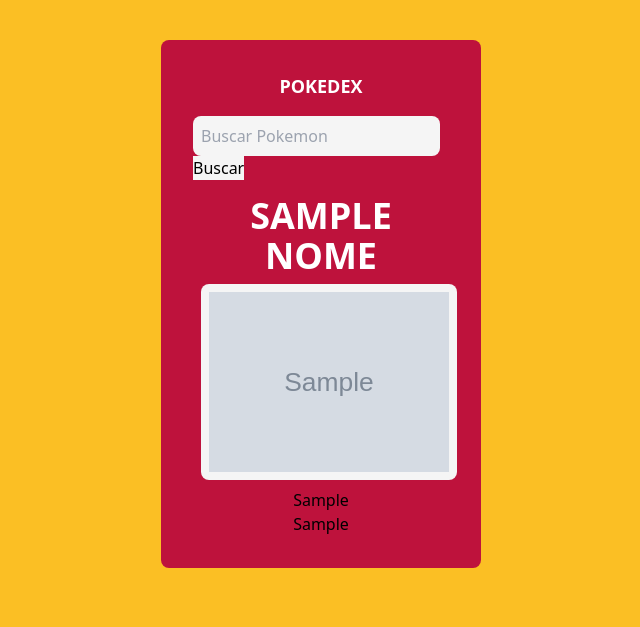
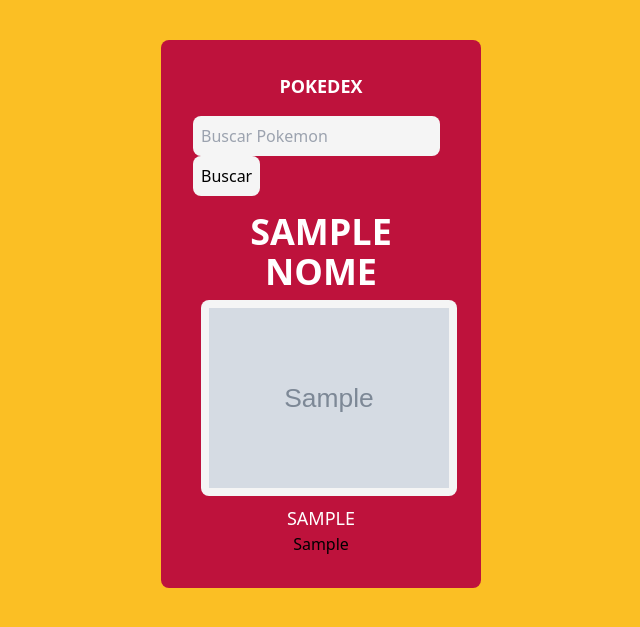
Before and after one commit to MatheusKraieski/pokedex_api, a Flask app: template templates/index.html in a window 1280 px wide. Shown: the top 627 px of the page, without its empty margins (319-959 px from the left). Run offline with Flask 2, Linux system fonts and the light colour scheme; the template is opened without the code that fills it: most values are stand-ins (such as "Sample title", 1, 10 or a date in 2020); grey boxes marked "Sample" are stand-in pictures; some libraries are stand-ins or nearby versions.

Commit message:
Update index.html

```diff
--- a/templates/index.html
+++ b/templates/index.html
@@ -13,10 +13,10 @@
             <h1 class="text-lg text-center text-white font-bold mb-4 ">POKEDEX</h1>
             <form action="buscar" method="POST">
                 <input class="bg-neutral-100 rounded-lg p-2" placeholder="Buscar Pokemon" name="nome" type="text">
-                <button class="bg-neutral-100 type="submit" name="buscar">Buscar</button> <br>
+                <button class="bg-neutral-100 p-2 rounded-lg bg-amber-400"type=submit" name="buscar">Buscar</button> <br>
                 <h3 class="text-4xl text-center text-white font-bold uppercase mt-4">{{nome}}</h3>
-                <img class="w-80 align-center bg-neutral-100 p-2 rounded-lg m-2 " src="{{foto}}" alt="">
-                <div class="text-center">{{tipo1}}</div>
+                <img class="w-80 bg-neutral-100 p-2 rounded-lg m-2 " src="{{foto}}" alt="">
+                <div class="text-center text-white text-lg uppercase">{{tipo1}}</div>
                 <div class="text-center">{{tipo2}}</div>
             </form>
     </div>
```
